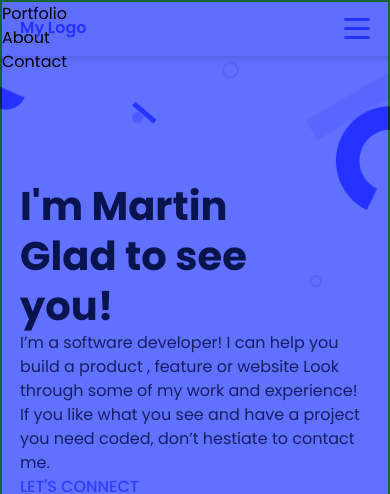
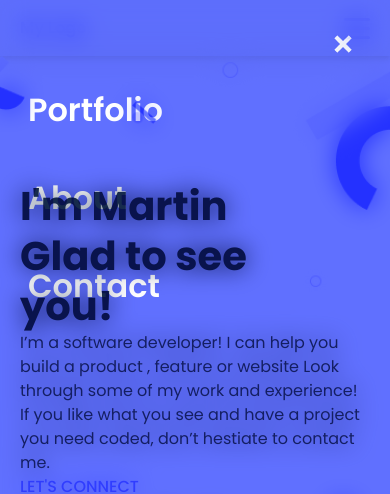
Before and after one commit to martinkarugaba/my-portfolio, a website: page index.html in a window 390 px wide. Shown: the top 494 px of the page. Drawn offline with Linux system fonts and the light colour scheme.

Commit message:
Update menu page

```diff
--- a/index.html
+++ b/index.html
@@ -13,7 +13,7 @@
   </head>
   <body class="font-poppins">
     <!--!! NAVBAR SECTION -->
-    <header class="sticky top-0 left-0 drop-shadow-md">
+    <header class="sticky top-0 left-0 drop-shadow-md z-neg">
       <nav
         class="h-14 md:h-[72px] w-full px-5 py-4 md:px-[154px] bg-slate-50 flex justify-between items-center"
       >
@@ -57,20 +57,24 @@
         </div>
       </nav>
     </header>
-
+    <section class="z-10 md:hidden -mt-14  backdrop-blur-md mix-blend-multiply bg-light-blue flex flex-col  h-[812px] w-[100vw]  justify-start pt-[35px] pl-[28px] pr-[38px] items-start absolute ">
+      <div class="self-end">
+          <img class="h-[18px] w-[18px]" src="./img/cross-icon.png" alt="close icon">
+      </div>
         <ul
-          class="md:hidden absolute -mt-14 bg-light-blue mix-blend-multiply h-[100vh] w-[100vw] border-2 border-green-800"
+          class=" mt-[33px] "
         >
           <li class="cursor-pointer">
-            <a href="#portfolio">Portfolio</a>
+            <a class="text-white font-semibold text-[32px]" href="#portfolio">Portfolio</a>
           </li>
-          <li class="cursor-pointer">
-            <a href="#about-me">About</a>
+          <li class="cursor-pointer mt-[40px]">
+            <a class="text-white font-semibold text-[32px]" href="#about-me">About</a>
           </li>
-          <li class="cursor-pointer">
-            <a href="#contact-me">Contact</a>
+          <li class="cursor-pointer mt-[40px]">
+            <a class="text-white font-semibold text-[32px]" href="#contact-me">Contact</a>
           </li>
         </ul>
+      </section>
     <!--!! END NAVBAR SECTION -->
 
     <!--!! BANNER SECTION -->
@@ -78,7 +82,7 @@
       class="h-[600px] md:rounded-bl-[100px] md:h-[864px] bg-hero-shapes md:bg-desktop-header md:bg-contain md:bg-no-repeat bg-cover flex flex-col justify-center gap-y-4 items-start md:items-center px-5"
     >
       <div class="md:w-[920px] md:h-auto md:bg-white">
-        <h1 class="text-dark-blue font-bold text-[40px] leading-11">
+        <h1 class="z-neg text-dark-blue font-bold text-[40px] leading-11">
           I'm Martin <br />
           Glad to see <br class="md:hidden" />
           you!
--- a/tailwind.config.js
+++ b/tailwind.config.js
@@ -3,6 +3,9 @@ module.exports = {
   content: ['./index.html'],
   theme: {
     extend: {
+      zIndex: {
+        'neg': '-10',
+      },
       colors: {
         'light-white': '#EBEBFF',
         'primary-blue': '#396DF2',
```
Also changed, not shown: dist/output.css, img/cross-icon.png (added).
